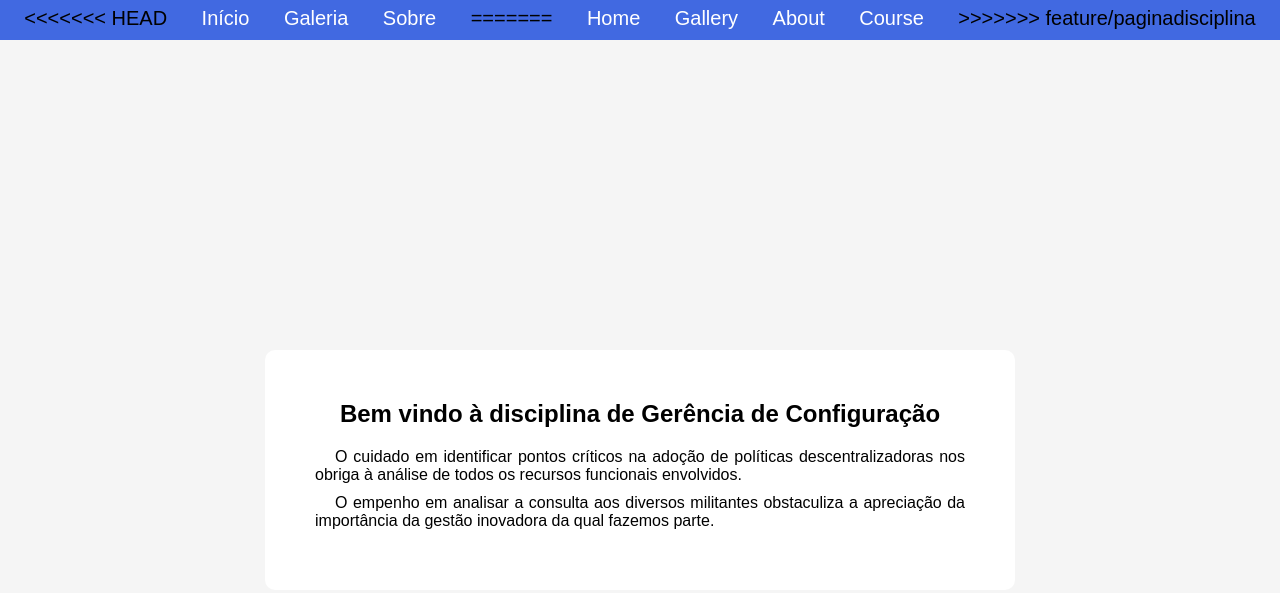
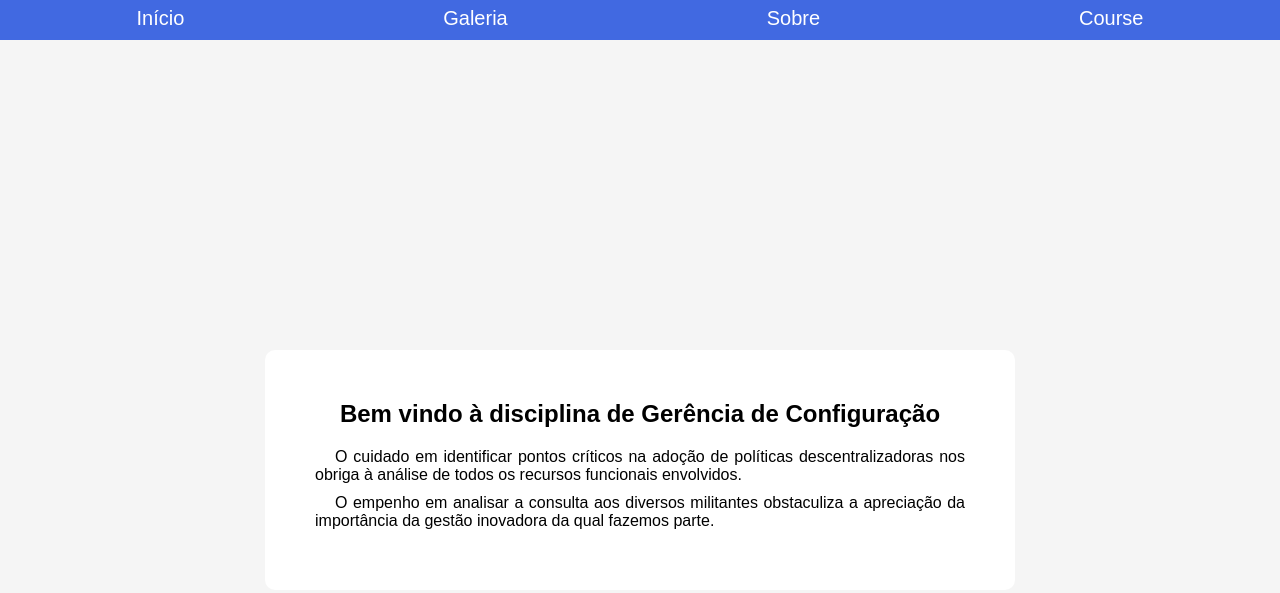
Before and after one commit to lanamesquita/ufc2020.2-gc, a plain HTML site: page index.html in a window 1280 px wide. Drawn offline with Linux system fonts and the light colour scheme.

Commit message:
Resolvendo conflito.

```diff
--- a/index.html
+++ b/index.html
@@ -10,16 +10,10 @@
         <header class="cabecalho">
             <nav class="nav-bar">
                 <ul>
-<<<<<<< HEAD
                     <li><a href="index.html">Início</a></li>
                     <li><a href="gallery.html">Galeria</a></li>
                     <li><a href="about.html">Sobre</a></li>
-=======
-                    <li><a href="index.html">Home</a></li>
-                    <li><a href="gallery.html">Gallery</a></li>
-                    <li><a href="about.html">About</a></li>
                     <li><a href="course.html">Course</a></li>
->>>>>>> feature/paginadisciplina
                 </ul>
             </nav>
         </header>
```
